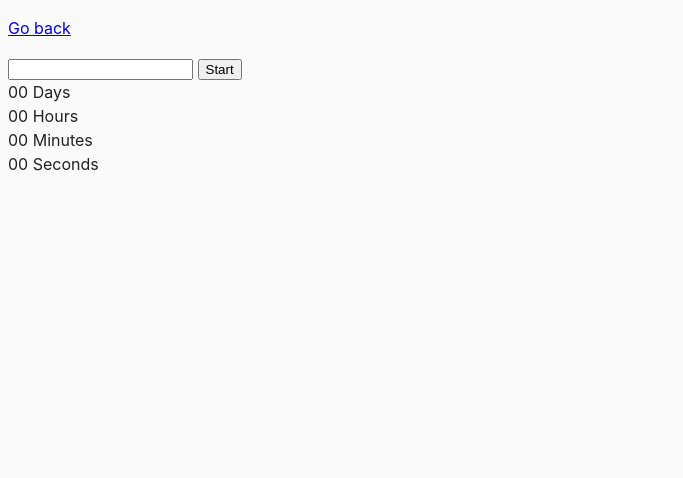
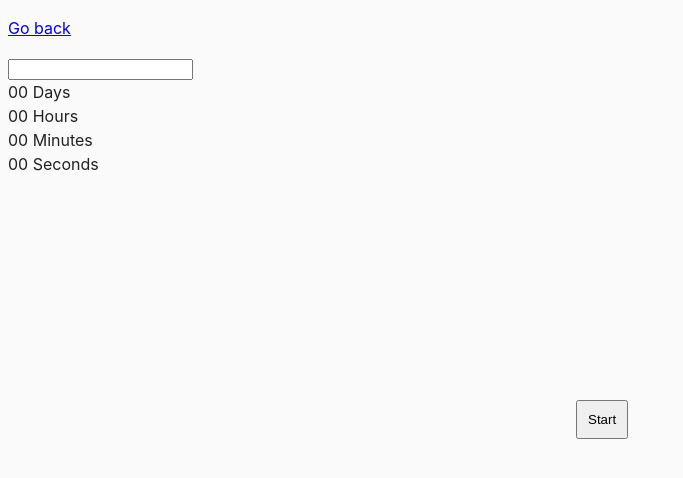
Before and after one commit to annaojdana/goit-js-hw-09, a website built with Parcel: page src/02-timer.html in a window 1280 px wide. Shown: the whole page, without its empty margins (0-683 px from the left). Built offline with nearby package versions, Linux system fonts and the light colour scheme.

Commit message:
task01 - ready

```diff
--- a/src/css/common.css
+++ b/src/css/common.css
@@ -16,3 +16,17 @@ img {
   display: block;
   max-width: 100%;
 }
+
+[data-start],
+[data-stop] {
+  position: absolute;
+  padding: 10px;
+}
+[data-start] {
+  top: 50%;
+  left: 45%;
+}
+[data-stop] {
+  top: 50%;
+  left: 50%;
+}
```
